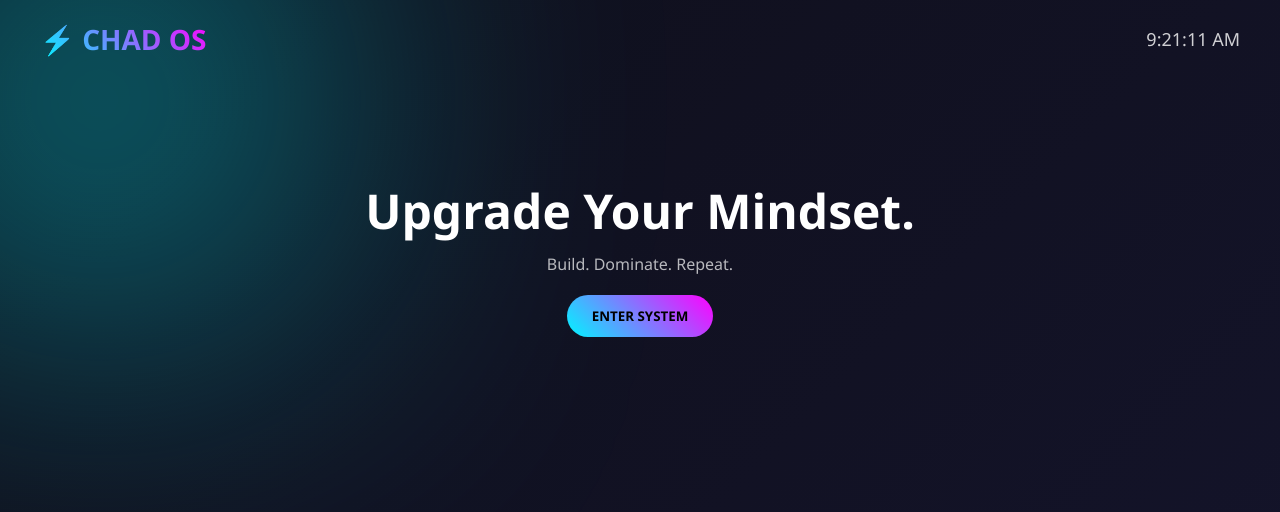
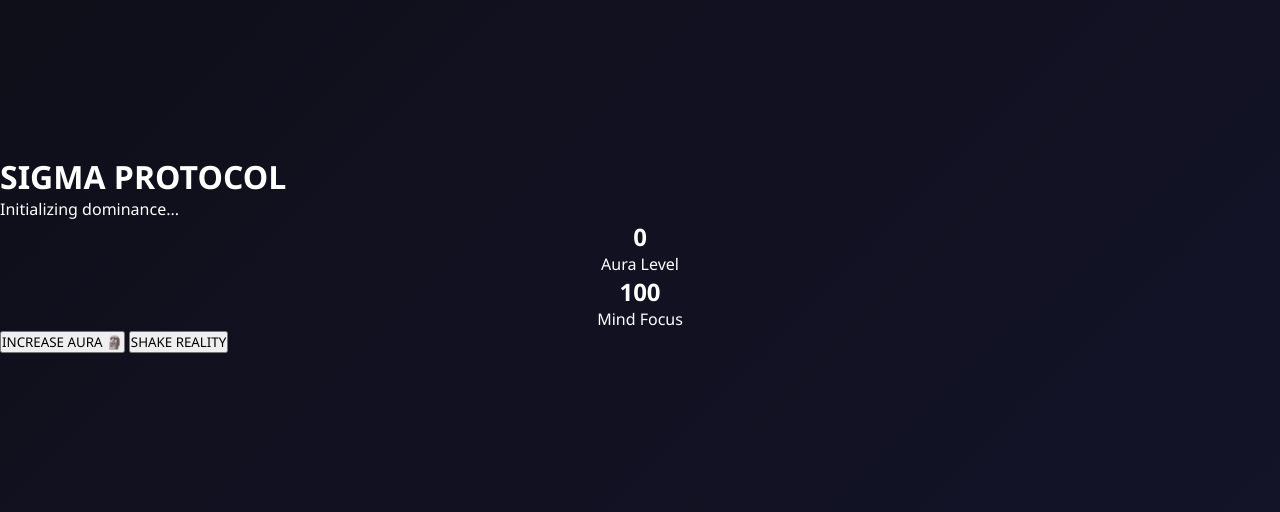
Before and after one commit to AnshulKale/ChadWebsiteDelete, a plain HTML site: page index.html in a window 1280 px wide. Drawn offline with Linux system fonts and the light colour scheme.

Commit message:
Update index.html

```diff
--- a/index.html
+++ b/index.html
@@ -2,46 +2,33 @@
 <html lang="en">
 <head>
     <meta charset="UTF-8">
-    <title>CHAD OS</title>
+    <title>SIGMA PROTOCOL</title>
     <link rel="stylesheet" href="style.css">
 </head>
 <body>
 
-    <div class="bg-blur"></div>
+<canvas id="matrix"></canvas>
 
-    <header>
-        <h1 class="logo">⚡ CHAD OS</h1>
-        <div id="clock"></div>
-    </header>
+<div class="overlay"></div>
 
-    <section class="hero">
-        <h2>Upgrade Your Mindset.</h2>
-        <p>Build. Dominate. Repeat.</p>
-        <button id="enterBtn">ENTER SYSTEM</button>
-    </section>
+<div class="main">
+    <h1 class="glitch" data-text="SIGMA PROTOCOL">SIGMA PROTOCOL</h1>
+    <p id="quote">Initializing dominance...</p>
 
-    <section class="dashboard hidden">
-        <div class="card">
-            <h3>Mission Board</h3>
-            <div class="task-input">
-                <input type="text" id="taskInput" placeholder="Enter your mission...">
-                <button onclick="addTask()">ADD</button>
-            </div>
-            <ul id="taskList"></ul>
+    <div class="stats">
+        <div>
+            <h2 id="aura">0</h2>
+            <p>Aura Level</p>
         </div>
+        <div>
+            <h2 id="mind">100</h2>
+            <p>Mind Focus</p>
+        </div>
+    </div>
 
-        <div class="card stats">
-            <h3>System Stats</h3>
-            <div class="stat">
-                <span id="taskCount">0</span>
-                <p>Missions</p>
-            </div>
-            <div class="stat">
-                <span id="focusLevel">100</span>
-                <p>Focus %</p>
-            </div>
-        </div>
-    </section>
+    <button onclick="increaseAura()">INCREASE AURA 🗿</button>
+    <button onclick="triggerShake()">SHAKE REALITY</button>
+</div>
 
 <script src="script.js"></script>
 </body>
```
